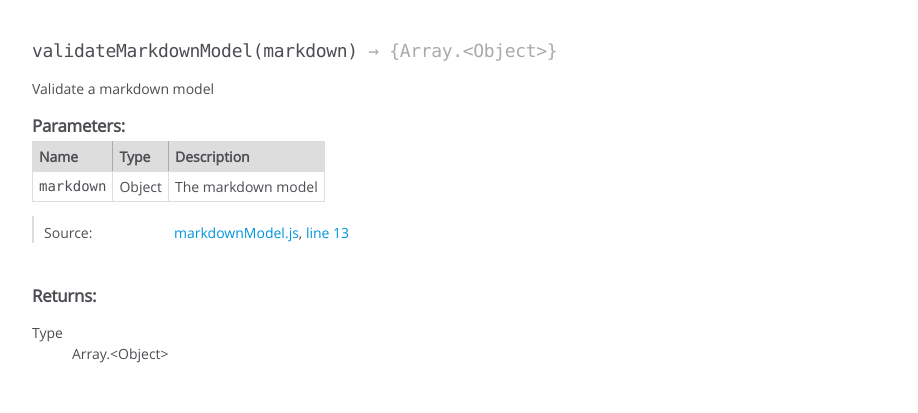
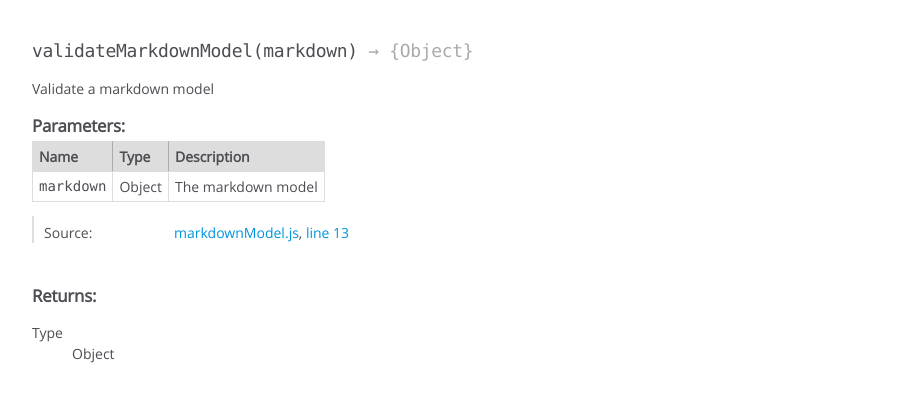
Before and after one commit to craigahobbs/markdown-model, a plain HTML site: page global.html in a window 1280 px wide. Shown: the part 2186-2599 px from the top of the page, without its empty margins (0-918 px from the left). Drawn offline with Linux system fonts and the light colour scheme.

```diff
--- a/global.html
+++ b/global.html
@@ -1032,7 +1032,7 @@
 
 
 
-    <h4 class="name" id="validateMarkdownModel"><span class="type-signature"></span>validateMarkdownModel<span class="signature">(markdown)</span><span class="type-signature"> &rarr; {Array.&lt;Object>}</span></h4>
+    <h4 class="name" id="validateMarkdownModel"><span class="type-signature"></span>validateMarkdownModel<span class="signature">(markdown)</span><span class="type-signature"> &rarr; {Object}</span></h4>
 
 
 
@@ -1169,7 +1169,7 @@
     </dt>
     <dd>
 
-<span class="param-type">Array.&lt;Object></span>
+<span class="param-type">Object</span>
 
 
     </dd>
```
Also changed, not shown: markdownModel.js.html (+2 -2 lines).
